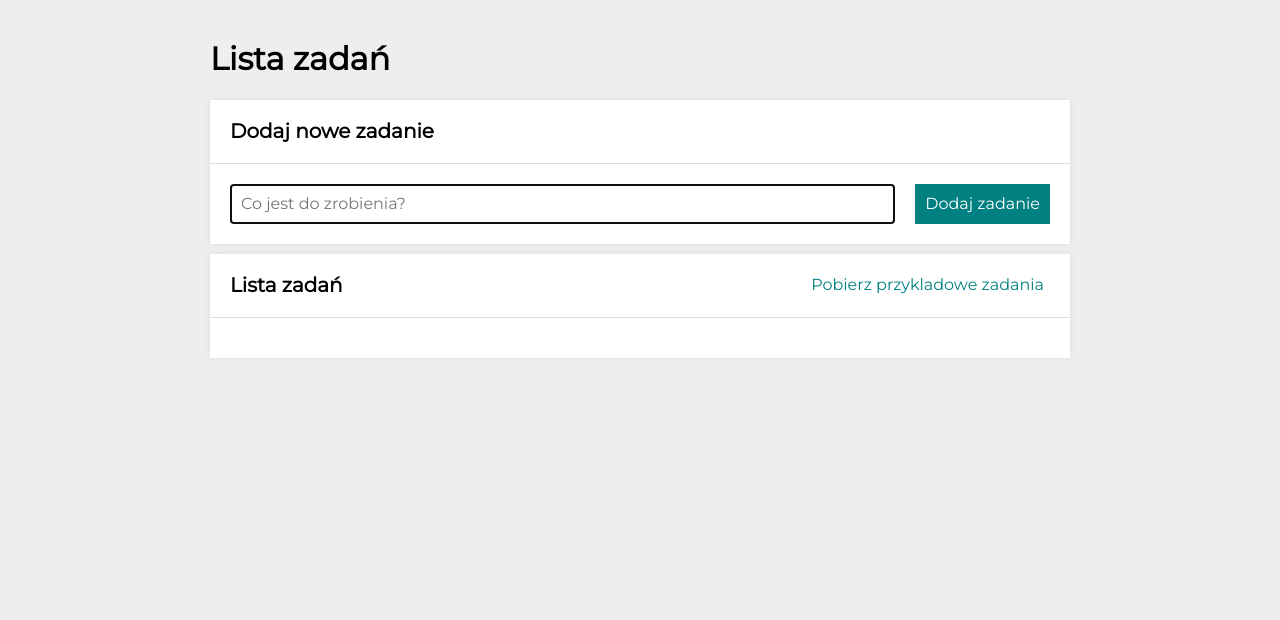
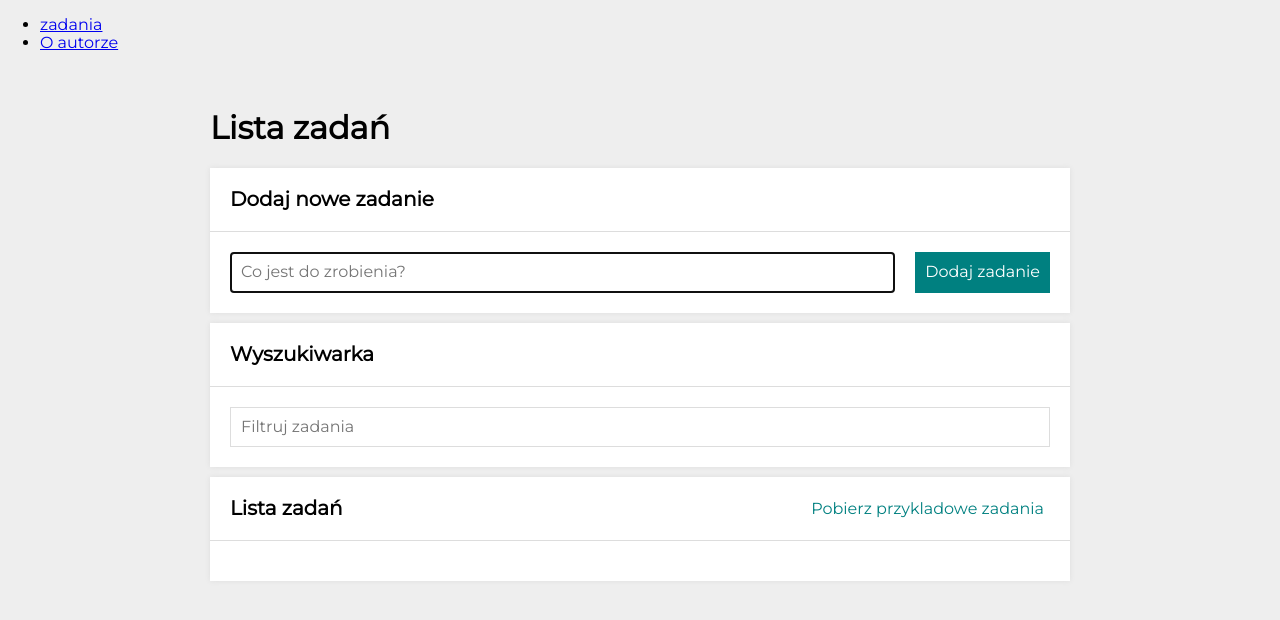
Before and after one commit to AndriiStafiniak/to-do-list-react, a React (Create React App) app: page /#/zadania in a window 1280 px wide. Shown: the top 620 px of the page. Built offline with nearby package versions, Linux system fonts and the light colour scheme.

Commit message:
added nav, search engine, moved and rename files

```diff
--- a/src/App.js
+++ b/src/App.js
@@ -1,5 +1,40 @@
-import Tasks from "./features/tasks/Tasks";
+import TasksPage from "./features/tasks/TasksPage";
+import TaskPage from "./features/tasks/TaskPage";
+import AuthorPage from "./features/AuthorPage";
+import { HashRouter, Link, Switch, Route, Redirect } from "react-router-dom";
 
-const App = () => <Tasks />
+const App = () => (
+   <HashRouter>
+      <nav>
+         <ul>
+            <li>
+               <Link to="/zadania">
+                  zadania
+               </Link>
+            </li>
+            <li>
+               <Link to="/Autor">
+                  O autorze
+               </Link>
+            </li>
+
+         </ul>
+         <Switch>
+            <Route path="/zadania/:id">
+               <TaskPage />
+            </Route>
+            <Route path="/zadania">
+               <TasksPage />
+            </Route>
+            <Route path="/autor">
+               <AuthorPage />
+            </Route>
+            <Route path="/">
+               <Redirect to="/zadania" />
+            </Route>
+         </Switch>
+      </nav>
+   </HashRouter>
+)
 
 export default App;
--- /dev/null
+++ b/src/features/tasks/Input/styled.js
@@ -0,0 +1,6 @@
+import styled from "styled-components";
+
+export const InputStyled = styled.input`
+      padding: 10px;
+      border: 1px solid #ddd;
+`;
--- a/src/features/tasks/Buttons/index.js
+++ b/src/features/tasks/TasksPage/Buttons/index.js
@@ -7,7 +7,7 @@ import {
    selectIsEveryTaskDone,
    selectHideDone,
    fetchExampleTasks
-} from "../tasksSlice";
+} from "../../tasksSlice";
 
 const Buttons = () => {
    const areTaskEmpty = useSelector(selectAreTaskEmpty);
--- a/src/features/tasks/Form/styled.js
+++ b/src/features/tasks/TasksPage/Form/styled.js
@@ -21,8 +21,3 @@ export const StyledForm = styled.form`
       grid-template-columns: 1fr;
       }
 `;
-
-export const InputStyled = styled.input`
-      padding: 10px;
-      border: 1px solid #ddd;
-`;
--- /dev/null
+++ b/src/features/tasks/TasksPage/Search/index.js
@@ -0,0 +1,31 @@
+import { useLocation, useHistory } from "react-router-dom"
+import { InputStyled } from "../../Input/styled"
+import { Wrapper } from "./styled"
+
+const Search = () => {
+   const searhQueryParamName = "szukaj"
+   const location = useLocation();
+   const history = useHistory();
+   const query = (new URLSearchParams(location.search)).get(searhQueryParamName);
+
+   const onInputChange = ({ target }) => {
+      const searchParams = new URLSearchParams(location.search);
+
+      if (target.value.trim() === "") {
+         searchParams.delete(searhQueryParamName);
+      } else {
+         searchParams.set(searhQueryParamName, target.value)
+      }
+      history.push(`${location.pathname}?${searchParams.toString()}`);
+   };
+   return (
+      <Wrapper>
+         <InputStyled
+            placeholder="Filtruj zadania"
+            value={query || ""}
+            onChange={onInputChange}
+         />
+      </Wrapper>
+   )
+}
+export default Search;
--- /dev/null
+++ b/src/features/tasks/TasksPage/Search/styled.js
@@ -0,0 +1,6 @@
+import styled from "styled-components";
+
+export const Wrapper = styled.div`
+   display: grid;
+   grid-template-columns: 1fr;
+`;
--- a/src/features/tasks/TaskList/index.js
+++ b/src/features/tasks/TasksPage/TaskList/index.js
@@ -1,11 +1,14 @@
-import { selectHideDone, selectTasks, toggleTaskDone, removeTask } from "../tasksSlice";
+import { selectHideDone, selectTasksByQuery, toggleTaskDone, removeTask } from "../../tasksSlice";
 import { List, Item, Content, RemoveButton, ToggleDoneButton } from "./styled"
 import { useSelector, useDispatch } from "react-redux";
-
+import { Link, useLocation } from "react-router-dom"
 
 
 const TaskList = () => {
-   const tasks = useSelector(selectTasks);
+   const location = useLocation();
+   const query = (new URLSearchParams(location.search)).get("szukaj");
+
+   const tasks = useSelector(state => selectTasksByQuery(state, query));
    const hideDone = useSelector(selectHideDone);
 
    const dispatch = useDispatch();
@@ -24,7 +27,7 @@ const TaskList = () => {
                      {task.done ? "✔" : ""}
                   </ToggleDoneButton>
                   <Content done={task.done}>
-                     {task.content}
+                     <Link to={`/zadania/${task.id}`}>{task.content}</Link>
                   </Content >
                   <RemoveButton
                      onClick={() => dispatch(removeTask(task.id))}
--- a/src/features/tasks/Tasks.js
+++ b/src/features/tasks/TasksPage/index.js
@@ -1,11 +1,13 @@
 import TaskList from "./TaskList";
 import Buttons from "./Buttons";
 import Form from "./Form";
-import Section from "../../common/Section";
-import Header from "../../common/Header";
-import { Container } from "../../common/Container/styled";
+import Section from "../../../common/Section";
+import Header from "../../../common/Header";
+import { Container } from "../../../common/Container/styled";
+import Search from "./Search";
 
-function Tasks() {
+
+function TasksPage() {
 
   return (
     <Container>
@@ -13,6 +15,10 @@ function Tasks() {
       <Section
         title="Dodaj nowe zadanie"
         body={<Form />}
+      />
+      <Section
+        title="Wyszukiwarka"
+        body={<Search />}
       />
 
       <Section
@@ -28,4 +34,4 @@ function Tasks() {
   );
 };
 
-export default Tasks;
+export default TasksPage;
--- a/src/features/tasks/tasksSlice.js
+++ b/src/features/tasks/tasksSlice.js
@@ -43,4 +43,18 @@ export const selectHideDone = state => selectTasksState(state).hideDone;
 export const selectAreTaskEmpty = state => selectTasks(state).length === 0;
 export const selectIsEveryTaskDone = state => selectTasks(state).every(({ done }) => done);
 
+export const getTaskById = (state, taskId) =>
+   selectTasks(state).find(({ id }) => id === taskId);
+
+export const selectTasksByQuery = (state, query) => {
+   const tasks = selectTasks(state);
+
+   if (!query || query.trim() === "") {
+      return tasks;
+   }
+   return selectTasks(state).filter(({ content }) => content.toUpperCase().includes(query.trim().toUpperCase()));
+
+};
+
+
 export default tasksSlice.reducer;
```
Also changed, not shown: src/features/tasks/TasksPage/Form/index.js (renamed from src/features/tasks/Form/index.js, +4 -3 lines), src/features/tasks/TasksPage/Buttons/styled.js (renamed from src/features/tasks/Buttons/styled.js), src/features/tasks/TasksPage/TaskList/styled.js (renamed from src/features/tasks/TaskList/styled.js).
